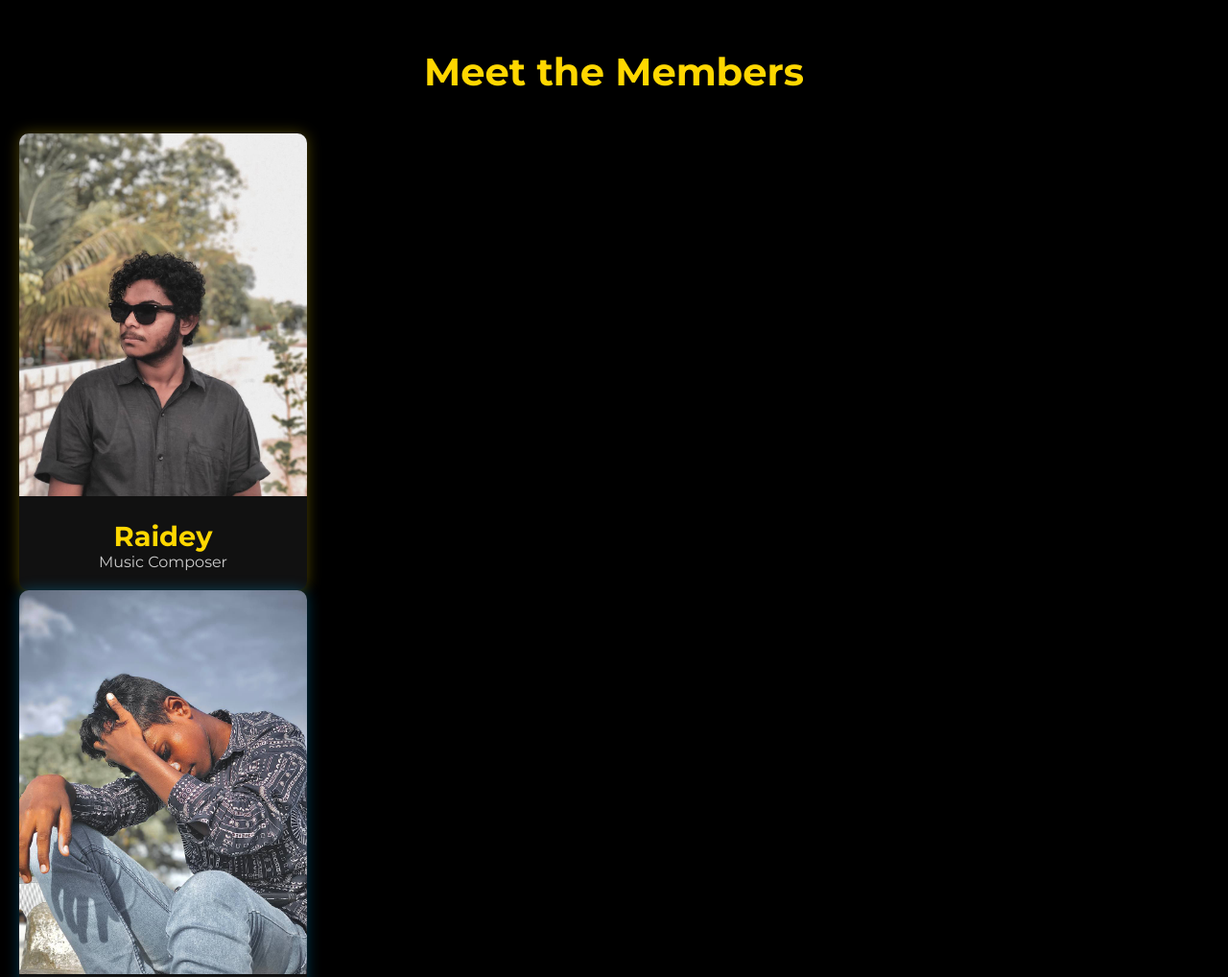
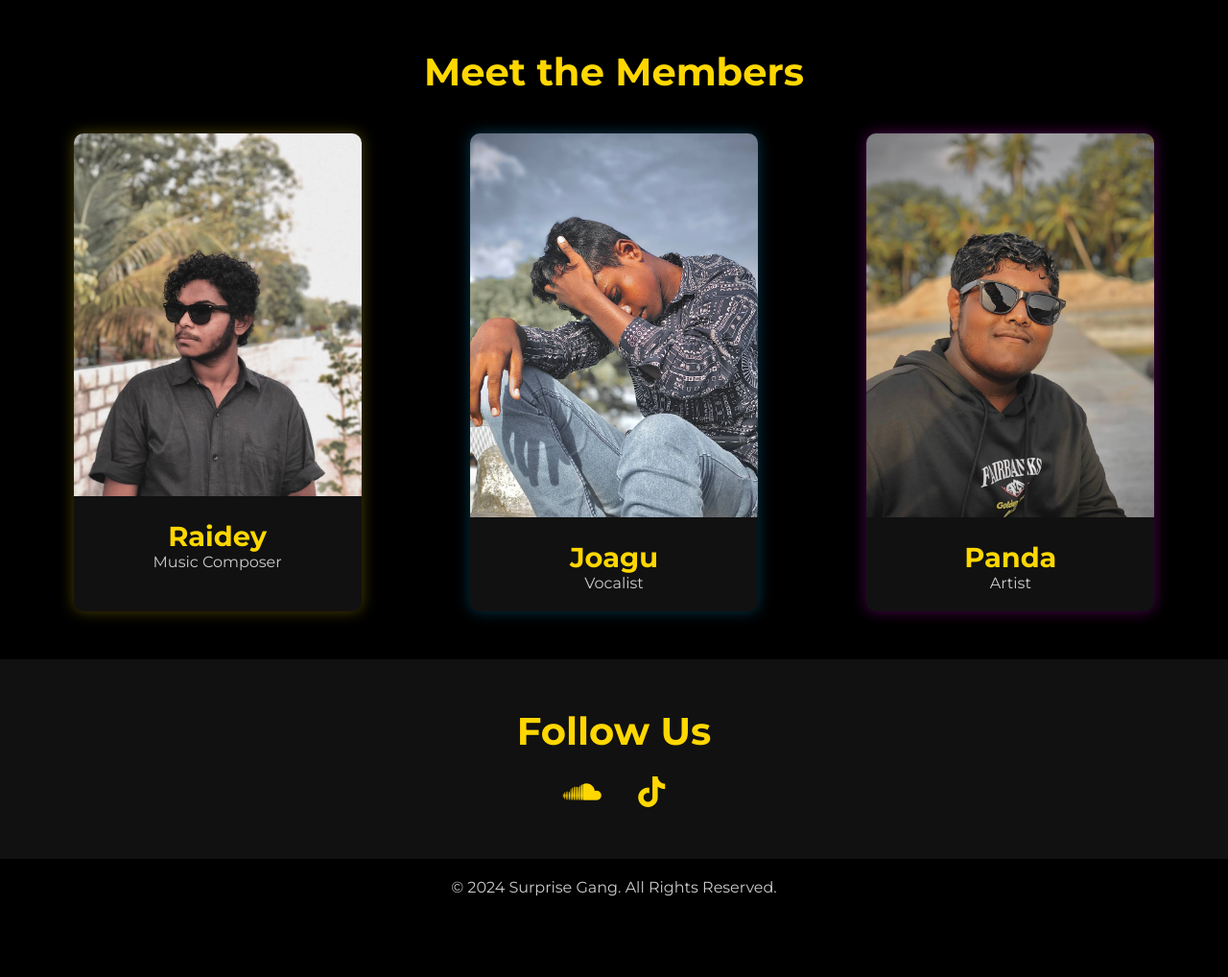
Before and after one commit to SurpriseGang/Surprise_Gang, a plain HTML site: page index.html in a window 1280 px wide. Shown: the part 660-1678 px from the top of the page at 96% size. After the commit the page ends 1614 px from the top, so only its background shows below. Drawn offline with Linux system fonts and the light colour scheme.

Commit message:
Update style.css

```diff
--- a/style.css
+++ b/style.css
@@ -99,8 +99,7 @@ body {
 
 .cards {
     display: flex;
-    flex-direction: column;
-    gap: 20 px;
+    flex-direction: row;
     justify-content: space-around;
     flex-wrap: wrap;
 }
```
